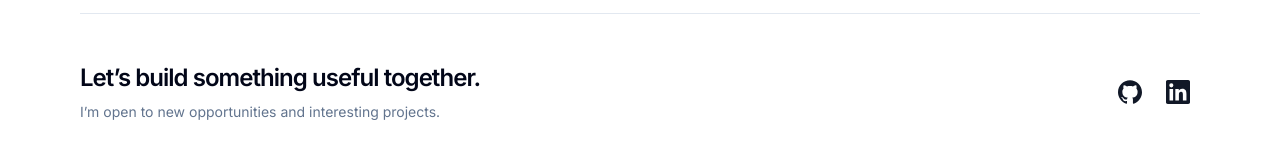
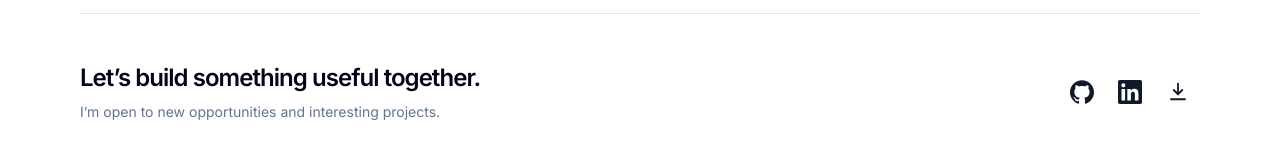
Before and after one commit to mauricio-azevedo/portfolio, a React (Vite) app: page / in a window 1280 px wide. Shown: the part 2888-3052 px from the top of the page. Built offline with nearby package versions, Linux system fonts and the light colour scheme.

Commit message:
Add resume download button to contact section

```diff
--- a/src/components/Contact.tsx
+++ b/src/components/Contact.tsx
@@ -1,5 +1,34 @@
 import { contactLinks } from '../data/portfolio';
 import { ContactLinks } from './ContactLinks';
+
+const resumeUrl = new URL('../../assets/MauricioAzevedo_Resume.pdf', import.meta.url).href;
+
+function ResumeDownloadButton() {
+  return (
+    <a
+      className="grid size-11 place-items-center rounded-xl text-slate-700 transition-colors hover:bg-slate-100"
+      href={resumeUrl}
+      download="MauricioAzevedo_Resume.pdf"
+      aria-label="Download resume"
+      title="Download resume"
+    >
+      <svg
+        className="size-6"
+        viewBox="0 0 24 24"
+        fill="none"
+        stroke="currentColor"
+        strokeWidth="1.8"
+        strokeLinecap="round"
+        strokeLinejoin="round"
+        aria-hidden="true"
+      >
+        <path d="M12 3.75v10.5" />
+        <path d="m7.75 10 4.25 4.25L16.25 10" />
+        <path d="M5 19.25h14" />
+      </svg>
+    </a>
+  );
+}
 
 export function Contact() {
   return (
@@ -15,7 +44,10 @@ export function Contact() {
         <p className="m-0 mt-2 text-sm text-slate-500">I’m open to new opportunities and interesting projects.</p>
       </div>
 
-      <ContactLinks links={contactLinks} />
+      <div className="flex flex-wrap items-center gap-1 max-[720px]:w-full max-[720px]:justify-center">
+        <ContactLinks links={contactLinks} />
+        <ResumeDownloadButton />
+      </div>
     </section>
   );
 }
```
